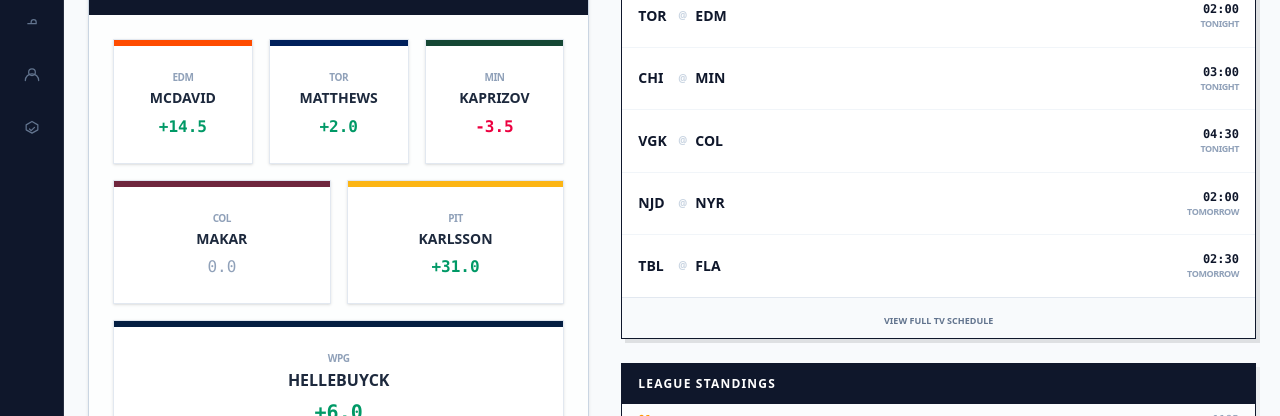
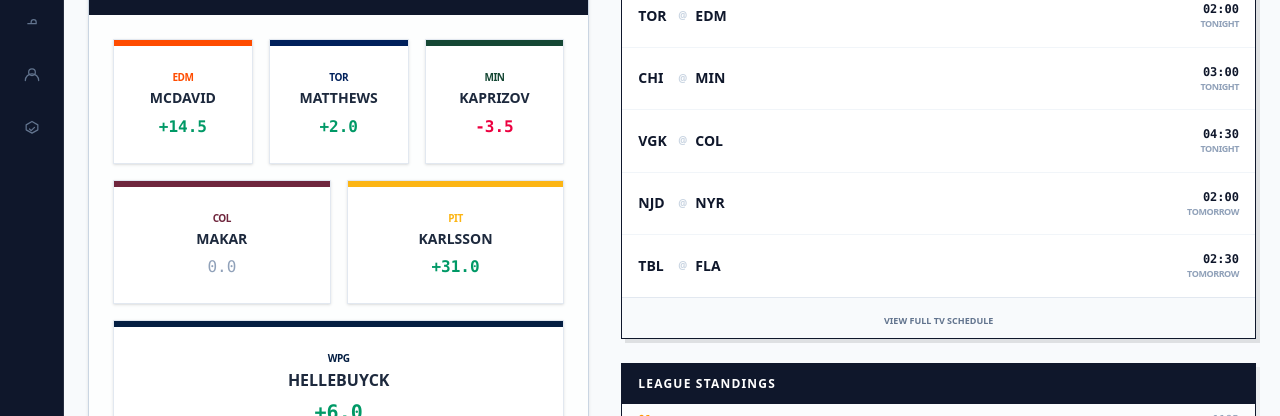
Before and after one commit to JoniPahikainen/hockey-fantasy, a React (Vite) app in the folder client/: page / in a window 1280 px wide. Shown: the part 180-596 px from the top of the page. Built offline with nearby package versions, Linux system fonts and the light colour scheme; no server answers.

Commit message:
chore: use in team abbrev team colors

```diff
--- a/client/src/components/BestPerformers.tsx
+++ b/client/src/components/BestPerformers.tsx
@@ -22,8 +22,6 @@
           </span>
         </div>
       </div>
-
-      {/* FORMATION CONTAINER - Stays 3-2-1 regardless of width */}
       <div className="p-6 flex flex-col gap-4 bg-slate-50/30">
 
         {/* ROW 1: FORWARDS (3) */}
@@ -70,7 +68,7 @@
       <div style={{ backgroundColor: player.color }} className="h-1.5 w-full" />
 
       <div className="p-4 lg:p-6 flex flex-col items-center text-center gap-1">
-        <span className="text-[10px] font-black text-slate-400 uppercase tracking-tighter">
+        <span style={{ color: player.color}} className="font-bold text-[10px] uppercase tracking-tighter">
           {player.abbrev}
         </span>
 
```
